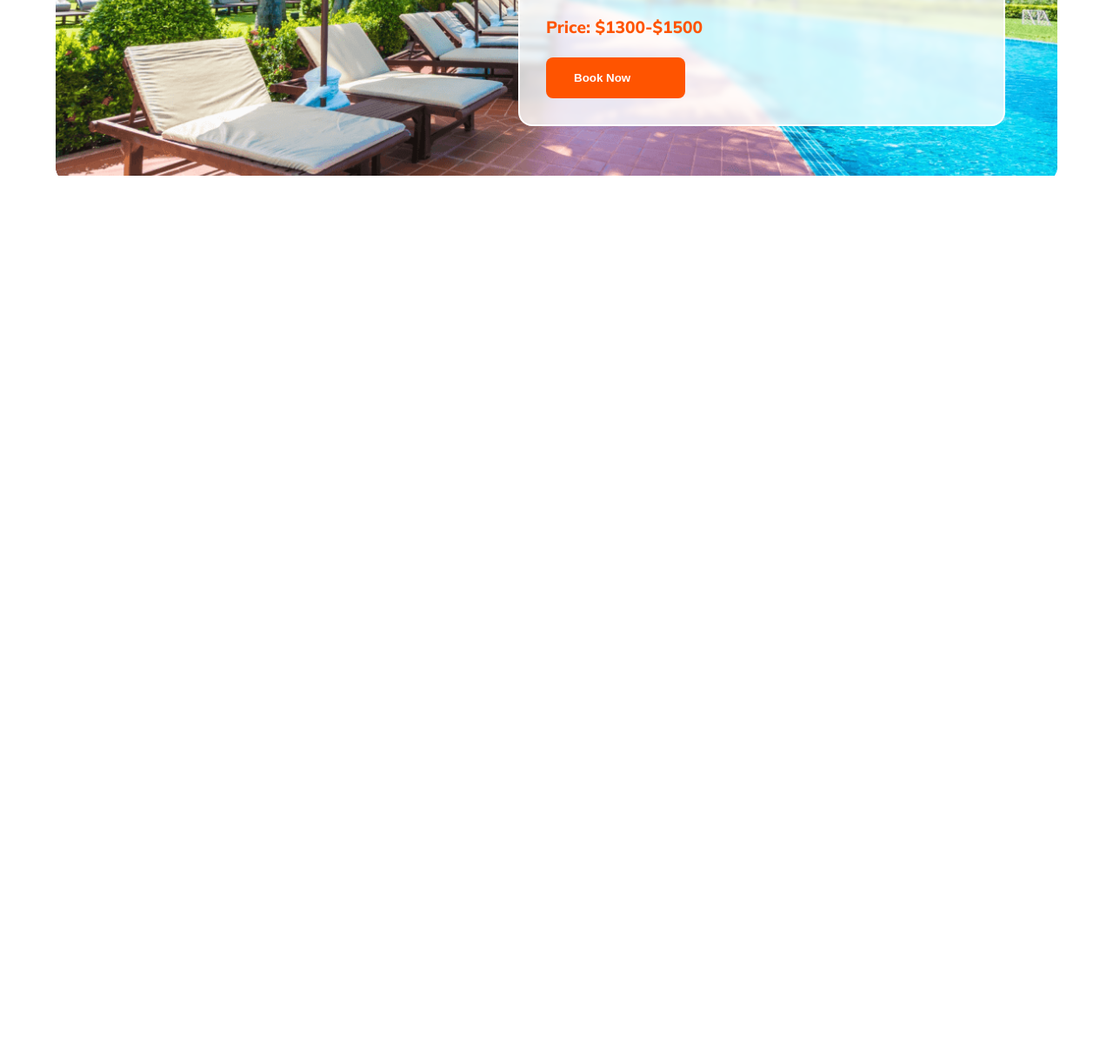
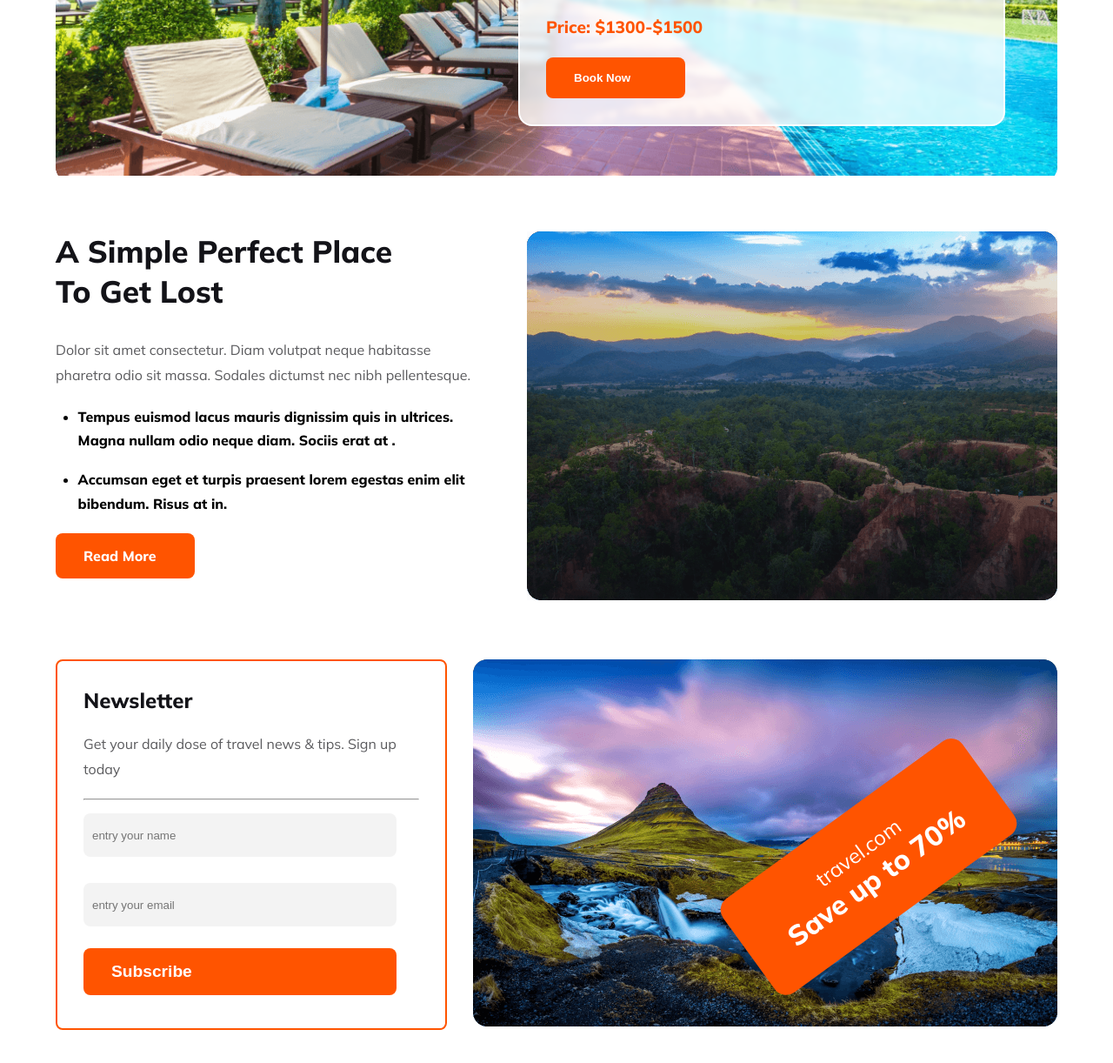
Before and after one commit to kowserahmed121/travel-responsive-layout, a plain HTML site: page index.html in a window 1280 px wide. Shown: the part 4598-5820 px from the top of the page at 87% size. Before the commit the page ends 4864 px from the top, so only its background shows below. Drawn offline with Linux system fonts and the light colour scheme.

Commit message:
newsletter section completed

```diff
--- a/css/style.css
+++ b/css/style.css
@@ -253,7 +253,7 @@ select {
 }
 
 /* deals container section  */
-.deals-container{
+.deals-container {
   display: flex;
   flex-direction: column;
   gap: 40px;
@@ -269,14 +269,14 @@ select {
   align-items: center;
 }
 
-.tour-card-container h4{
+.tour-card-container h4 {
   color: rgb(19, 19, 24);
   font-size: 1.5rem;
   font-weight: 800;
   line-height: 1.9rem;
 }
 
-.tour-card-container .color-p{
+.tour-card-container .color-p {
   color: rgb(255, 84, 0);
   font-weight: 800;
   font-size: 1.2rem;
@@ -296,24 +296,106 @@ line-height: 1.9rem;
   gap: 20px;
 }
 
-.time-date{
+.time-date {
   display: flex;
   gap: 40px;
   align-items: center;
 }
 
-.time{
+.time {
   display: flex;
   justify-content: center;
   align-items: center;
   gap: 20px;
 }
 
-.time i{
+.time i {
   color: rgb(255, 84, 0);
 }
 
-.second-tour{
+.second-tour {
   justify-content: flex-start;
   background-image: url(../Images/img-122.png);
 }
+
+/* perfect place container  */
+.perfect-place-section {
+  gap: 50px;
+  justify-content: space-between;
+}
+
+.perfect-place-section .populars-tours-content ul li {
+  color: black;
+  font-weight: 800;
+}
+
+.perfect-place-section h3 {
+  line-height: 46px;
+}
+
+/* newsletter container section  */
+
+.newsletter-container {
+  justify-content: space-between;
+  gap: 30px;
+}
+
+.newsletter-input-content {
+  border: 2px solid rgb(255, 84, 0);
+  border-radius: 8px;
+  padding: 30px;
+}
+
+.newsletter-input-content h4 {
+  color: rgb(19, 19, 24);
+  font-size: 1.5rem;
+  font-weight: 800;
+  line-height: 1.9rem;
+}
+
+.newsletter-input-content p {
+  margin: 20px 0;
+}
+
+.newsletter-input-content input {
+  width: 360px;
+  border-radius: 8px;
+  background: rgba(19, 19, 24, 0.05);
+  margin: 15px 0;
+}
+
+.newsletter-input-content .primary-btn {
+  width: 360px;
+  border-radius: 8px;
+  margin-top: 10px;
+  font-size: 1.2rem;
+  text-align: center;
+}
+
+.newsletter-img-content{
+  position: relative;
+}
+
+.save-up {
+  border-radius: 16px;
+  background: rgb(255, 84, 0);
+  display: inline-block;
+  padding: 2rem 3rem;
+  position: absolute;
+  right: 47px;
+  bottom: 122px;
+  transform: rotate(-36deg);
+  text-align: center;
+}
+
+.save-up p{
+  color: #fff;
+  font-size: 1.5rem;
+  font-weight: 400;
+}
+
+.save-up h4{
+  font-size: 2rem;
+  color: #fff;
+  font-weight: 800;
+}
--- a/index.html
+++ b/index.html
@@ -240,6 +240,52 @@
             </div>
         </div>
        </section>
+        <!-- perfect-place-section code here  -->
+      <section class="container perfect-place-section display-flex">
+        <div class="populars-tours-content">
+          <h3>A Simple Perfect Place <br> To Get Lost</h3>
+          <p>
+            Dolor sit amet consectetur. Diam volutpat neque habitasse pharetra
+            odio sit massa. Sodales dictumst nec nibh pellentesque.
+          </p>
+          <ul>
+            <li>
+              Tempus euismod lacus mauris dignissim quis in ultrices. Magna
+              nullam odio neque diam. Sociis erat at .
+            </li>
+            <li>
+              Accumsan eget et turpis praesent lorem egestas enim elit bibendum.
+              Risus at in.
+            </li>
+          </ul>
+          <div class="primary-btn">
+            Read More
+          </div>
+        </div>
+        <div class="populars-tours-img">
+            <img src="./Images/img-13.png" alt="a mountain pic">
+        </div>
+      </section>
+      <!-- newsletter section container  -->
+       <section class="display-flex newsletter-container container">
+        <div class="newsletter-input-content">
+          <h4>Newsletter</h4>
+          <p>Get your daily dose of travel news & tips. Sign up today</p>
+          <hr>
+          <input type="text" placeholder="entry your name">
+          <input type="text" placeholder="entry your email">
+          <button class="primary-btn">
+            Subscribe
+          </button>
+        </div>
+        <div class="newsletter-img-content">
+          <img class="news-img" src="./Images/img-14.png" alt="mountain img">
+          <div class="save-up">
+            <p>travel.com</p>
+            <h4>Save up to 70%</h4>
+          </div>
+        </div>
+       </section>
     </main>
   </body>
 </html>
```
Also changed, not shown: Images/img-13.png (renamed from Images/Group 40089.png), Images/img-14.png (renamed from Images/Rectangle 8 (1).png). Lines whose indentation alone changed are shown as unchanged.
